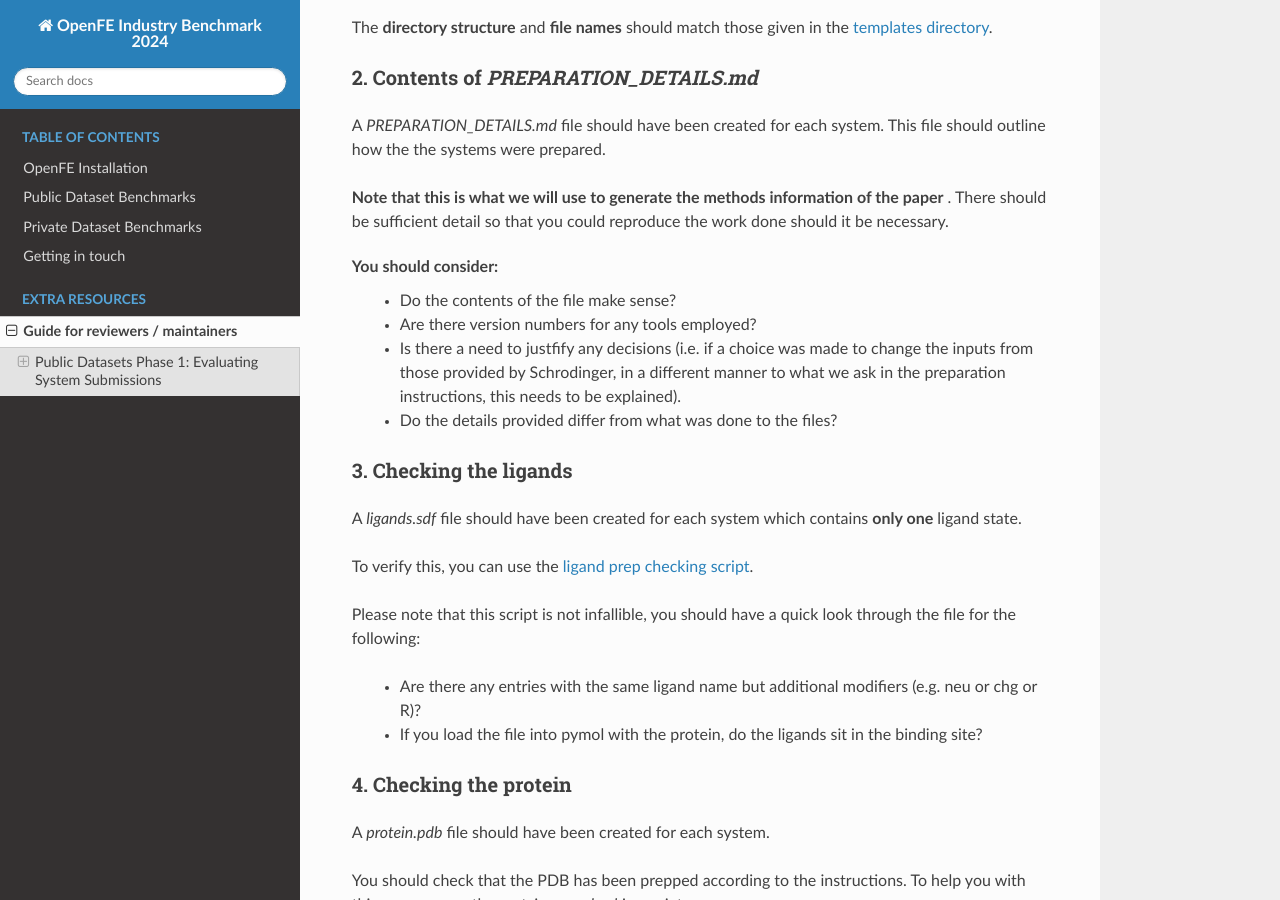
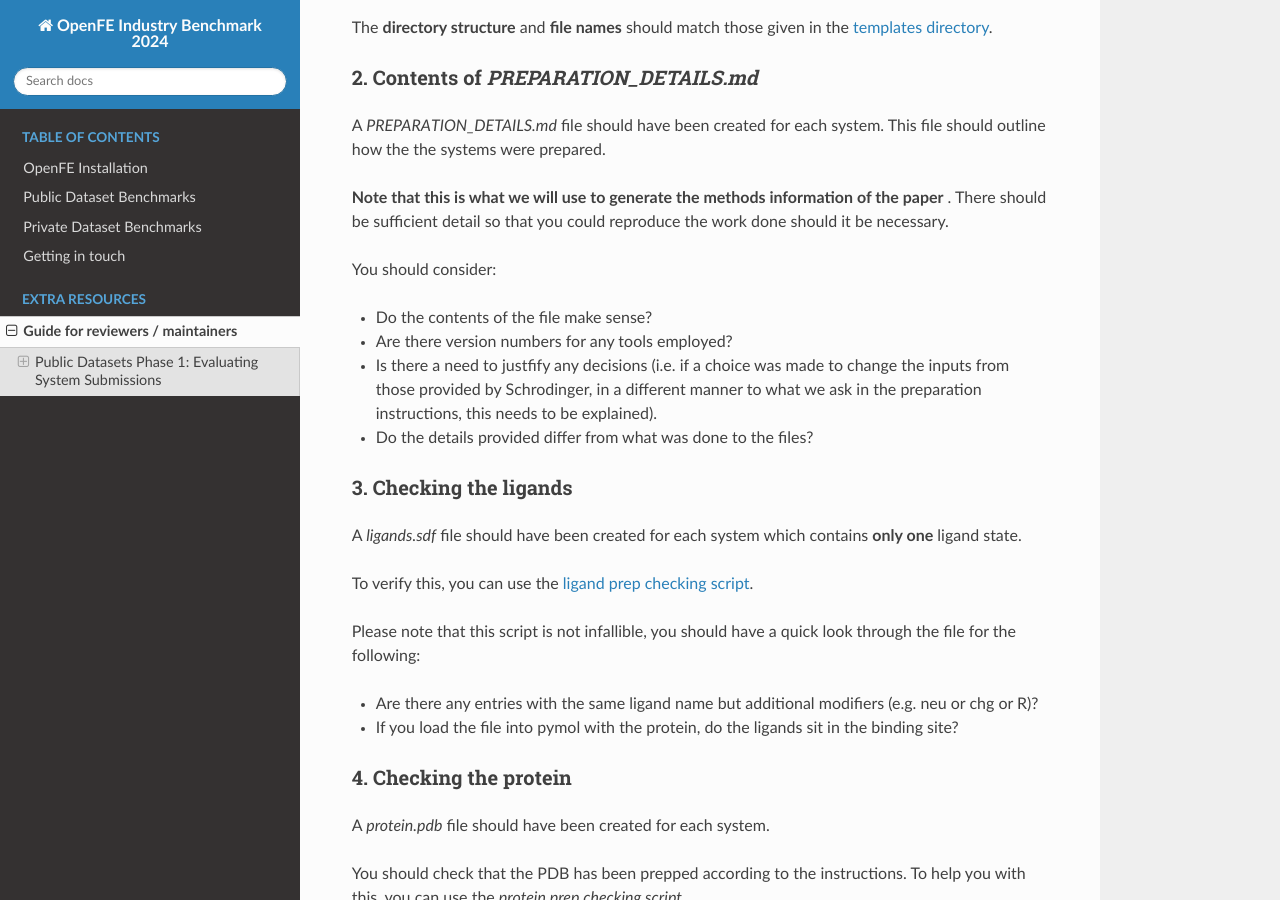
Before and after one commit to OpenFreeEnergy/IndustryBenchmarks2024, a Sphinx documentation site: the page built from docs/source/reviewersguide.rst, in a window 1280 px wide and 900 px high, scrolled down 538 px. Built offline with Sphinx 7.4.7 and the Read the Docs theme 2.0.0, drawn with Linux system fonts in a browser that asks for light colours.

Commit message:
try to fix bullet points

```diff
--- a/docs/source/reviewersguide.rst
+++ b/docs/source/reviewersguide.rst
@@ -40,13 +40,14 @@
 that you could reproduce the work done should it be necessary.
 
 You should consider:
-  - Do the contents of the file make sense?
-  - Are there version numbers for any tools employed?
-  - Is there a need to justfify any decisions (i.e. if a choice was made to
-    change the inputs from those provided by Schrodinger, in a different
-    manner to what we ask in the preparation instructions, this needs to
-    be explained).
-  - Do the details provided differ from what was done to the files?
+
+* Do the contents of the file make sense?
+* Are there version numbers for any tools employed?
+* Is there a need to justfify any decisions (i.e. if a choice was made to
+  change the inputs from those provided by Schrodinger, in a different
+  manner to what we ask in the preparation instructions, this needs to
+  be explained).
+* Do the details provided differ from what was done to the files?
 
 
 3. Checking the ligands
@@ -59,8 +60,9 @@
 
 Please note that this script is not infallible, you should have a quick look
 through the file for the following:
-  - Are there any entries with the same ligand name but additional modifiers (e.g. neu or chg or R)?
-  - If you load the file into pymol with the protein, do the ligands sit in the binding site?
+
+* Are there any entries with the same ligand name but additional modifiers (e.g. neu or chg or R)?
+* If you load the file into pymol with the protein, do the ligands sit in the binding site?
 
 
 4. Checking the protein
@@ -72,21 +74,23 @@
 To help you with this, you can use the `protein prep checking script <https://github.com/OpenFreeEnergy/IndustryBenchmarks2024/blob/reviewers-guide/industry_benchmarks/utils/maint/check_protein_prep.py>_`.
 
 This script will help you do the following:
-  - Check that the number of atoms in each residue (excluding the termini)
-    does not change (i.e. protonation states have not changed).
-  - Check that the positions of protein atoms have not change significantly.
-  - Check that the number of non-protein atoms match (note this could be ok
-    if cofactors were removed from the file or caps were renamed from UNK).
-  - Check for any disulfide bridges and, if there are, make sure that the
-    cysteine SG atoms do not have a hydrogen bound (ideally with a CONECT record for the SG-SG bond).
+
+* Check that the number of atoms in each residue (excluding the termini)
+  does not change (i.e. protonation states have not changed).
+* Check that the positions of protein atoms have not change significantly.
+* Check that the number of non-protein atoms match (note this could be ok
+  if cofactors were removed from the file or caps were renamed from UNK).
+* Check for any disulfide bridges and, if there are, make sure that the
+  cysteine SG atoms do not have a hydrogen bound (ideally with a CONECT record for the SG-SG bond).
 
 You should also manually check the following:
-  - That the termini are capped / uncapped based on how Schrodinger handled the original PDB files.
-    If the termini are in different capping states then the contributor should have a scientific reason why.
-  - Any cofactors were removed to a separate `cofactors.sdf` file and has appropriate bond order / protonation states.
-  - Crystallographic waters and metals were kept.
-  - Any glycosylation sites have been reverted to normal AAs (with the sugars removed).
-  - Any PTMs have been reverted to their canonical AA counterparts.
+
+* That the termini are capped / uncapped based on how Schrodinger handled the original PDB files.
+  If the termini are in different capping states then the contributor should have a scientific reason why.
+* Any cofactors were removed to a separate `cofactors.sdf` file and has appropriate bond order / protonation states.
+* Crystallographic waters and metals were kept.
+* Any glycosylation sites have been reverted to normal AAs (with the sugars removed).
+* Any PTMs have been reverted to their canonical AA counterparts.
 
 
 5. Ensuring the MD validation script runs
```
